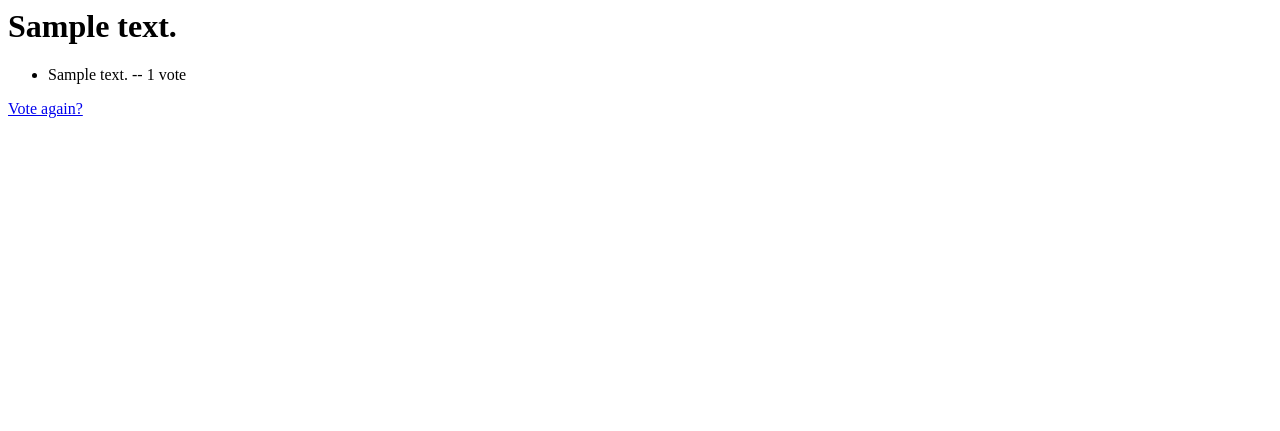
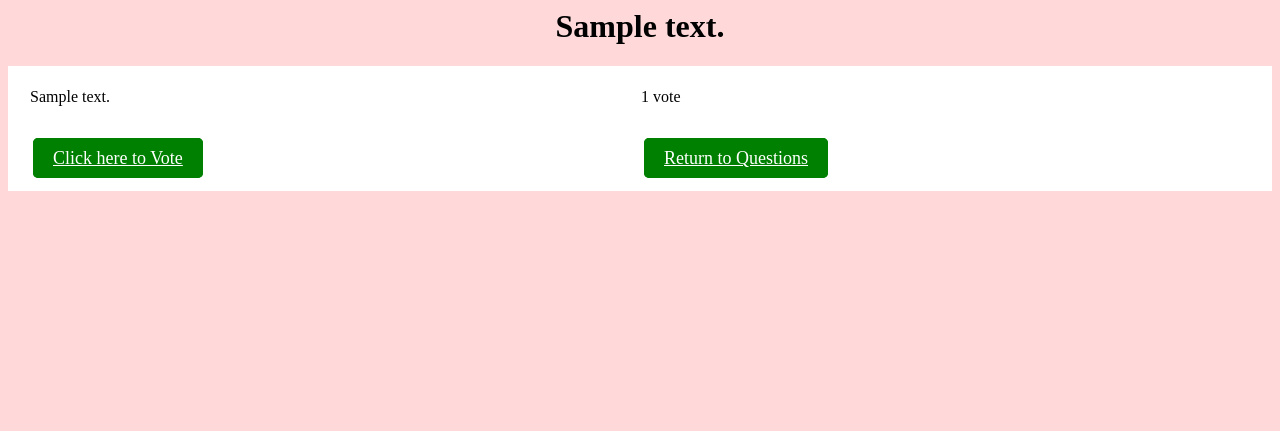
Before and after one commit to zolangi/djangodemo, a Django app: page /polls/1/results/ in a window 1280 px wide. Shown: the top 431 px of the page. Run offline with Django 3.2, Linux system fonts and the light colour scheme; tables that the repository leaves empty hold one stand-in row (values such as "Sample post").

Commit message:
Update results.html

```diff
--- a/mysite/polls/static/polls/style.css
+++ b/mysite/polls/static/polls/style.css
@@ -1,7 +1,40 @@
-li a {
-    color: black;
-}
-
 body {
     background: #ffd9d9 url("images/background.gif") no-repeat right bottom;
 }
+
+h1 {
+    text-align: center;
+}
+
+table, th, td {
+    background: white;
+}
+th, td {
+    padding: 20px;
+}
+
+.detail {
+    background: white;
+    font-size: 18px;
+    padding: 20px;
+}
+
+input {
+    background-color: green;
+    border: none;
+    font-size: 18px;
+    color: white;
+    padding: 12px 25px;
+    text-decoration: none;
+    margin: 4px 3px;
+}
+
+#vote {
+    border: 5px solid green;
+    border-radius: 5px;
+    color: white;
+    background: green;
+    padding: 5px 15px;
+    margin: 4px 3px;
+    font-size: 18px;
+}
--- a/mysite/polls/templates/polls/results.html
+++ b/mysite/polls/templates/polls/results.html
@@ -1,9 +1,21 @@
+{% load static %}
+
+<link rel="stylesheet" type="text/css" href="{% static 'polls/style.css' %}" />
+
 <h1>{{ question.question_text }}</h1>
 
-<ul>
-{% for choice in question.choice_set.all %}
-    <li>{{ choice.choice_text }} -- {{ choice.votes }} vote{{ choice.votes|pluralize }}</li>
+<table style="width:100%">
+  {% for choice in question.choice_set.all %}
+  <tr>
+    <td>{{ choice.choice_text }}</td>
+      <td>{{ choice.votes }} vote{{ choice.votes|pluralize }}</td>
+    </tr>
 {% endfor %}
-</ul>
-
-<a href="{% url 'polls:detail' question.id %}">Vote again?</a>
+  <tr>
+    <td>
+      <a id="vote" href="{% url 'polls:detail' question.id %}">Click here to Vote</a>
+    </td>
+    <td>
+      <a id="vote" href="{% url 'polls:index'  %}">Return to Questions</a>
+  </tr>
+</table>
```
Also changed, not shown: mysite/polls/templates/polls/detail.html (+8 -3 lines), mysite/polls/templates/polls/index.html (+9 -6 lines).
